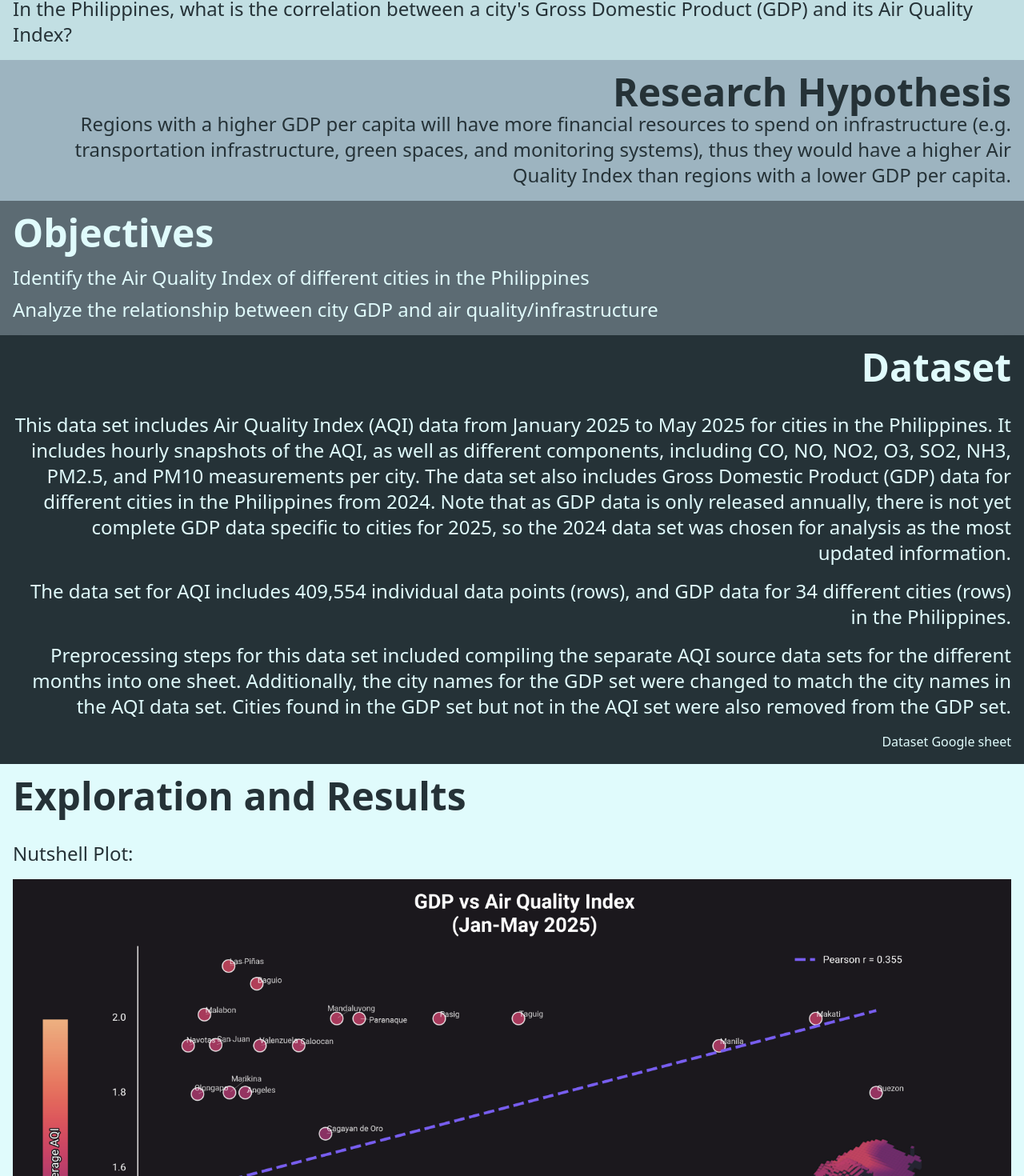
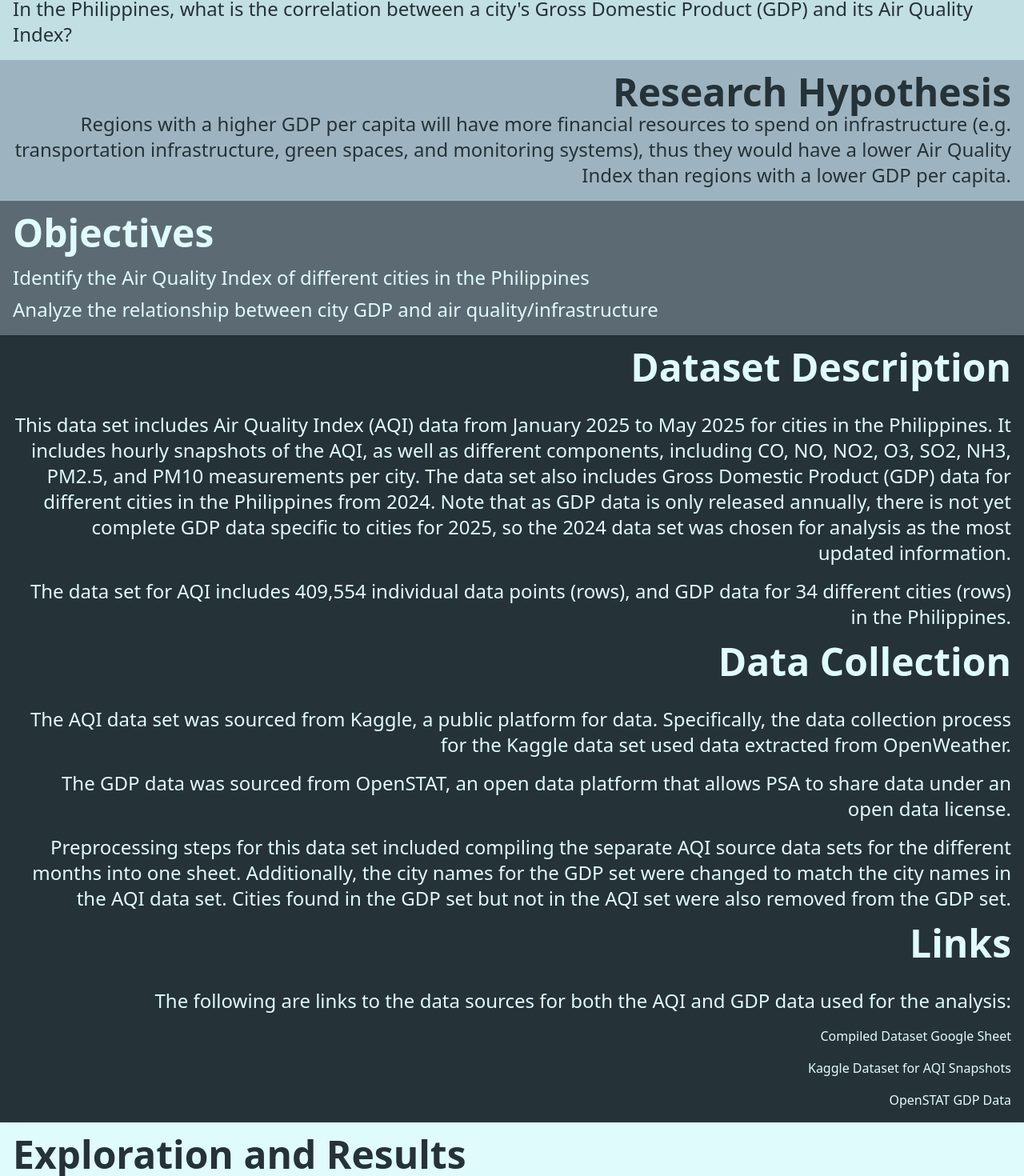
Before and after one commit to mcjefdreal/michair-jurban, a SvelteKit app: page / in a window 1280 px wide. Shown: the part 729-2199 px from the top of the page at 80% size. Built offline with nearby package versions, Linux system fonts and the light colour scheme.

Commit message:
feat: add more details to description for data collection

```diff
--- a/src/routes/+page.svelte
+++ b/src/routes/+page.svelte
@@ -22,7 +22,7 @@
     <div class="z-20 text-jet-black text-left shadow-lg bg-light-blue p-4">
         <h1 class="font-bold text-5xl mb-4">Research Questions</h1>
         <div class="flex flex-col gap-2">
-            <p class="text-2xl">What are the Air Quality Indices and air pollutant counts of the different cities in the Philippines from January to May of 2025?</p>
+            <p class="text-2xl">How do Air Quality Indices and pollutant concentrations vary across cities in the Philippines from January to May 2025?</p>
             <p class="text-2xl">In the Philippines, what is the correlation between a city's Gross Domestic Product (GDP) and its Air Quality Index?</p>
         </div>
     </div>
@@ -33,7 +33,7 @@
         <p class="text-2xl">
             Regions with a higher GDP per capita will have more financial resources to spend on infrastructure
             (e.g. transportation infrastructure, green spaces, and monitoring systems),
-            thus they would have a higher Air Quality Index than regions with a lower GDP per capita.
+            thus they would have a lower Air Quality Index than regions with a lower GDP per capita.
         </p>
     </div>
 
@@ -47,7 +47,7 @@
     </div>
 
     <div class="z-20 text-right text-light-cyan flex flex-col gap-4 text-center shadow-lg bg-jet-black p-4">
-        <h1 class="font-bold text-5xl mb-4">Dataset</h1>
+        <h1 class="font-bold text-5xl mb-4">Dataset Description</h1>
         <p class="text-2xl">
             This data set includes Air Quality Index (AQI) data from January 2025 to May 2025 for cities in the Philippines.
             It includes hourly snapshots of the AQI, as well as different components, including CO, NO, NO2, O3, SO2, NH3, PM2.5,
@@ -58,12 +58,28 @@
         <p class="text-2xl">
             The data set for AQI includes 409,554 individual data points (rows), and GDP data for 34 different cities (rows) in the Philippines.
         </p>
+
+        <h1 class="font-bold text-5xl mb-4">Data Collection</h1>
+        <p class="text-2xl">
+            The AQI data set was sourced from Kaggle, a public platform for data. Specifically, the data collection process for the Kaggle data set
+            used data extracted from <a href="https://openweathermap.org/">OpenWeather</a>.
+        </p>
+        <p class="text-2xl">
+            The GDP data was sourced from OpenSTAT, an open data platform that allows PSA to share data under an open data license.
+        </p>
         <p class="text-2xl">
             Preprocessing steps for this data set included compiling the separate AQI source data sets for the different months into one sheet.
             Additionally, the city names for the GDP set were changed to match the city names in the AQI data set. Cities found in the GDP set
             but not in the AQI set were also removed from the GDP set.
         </p>
-        <a href="https://docs.google.com/spreadsheets/d/1_RwuhXFlo51kelxt1T5t7qZmq8JKDoqIQpRssywSPFs/edit?gid=0#gid=0">Dataset Google sheet</a>
+
+        <h1 class="font-bold text-5xl mb-4">Links</h1>
+        <p class="text-2xl">
+            The following are links to the data sources for both the AQI and GDP data used for the analysis:
+        </p>
+        <a href="https://docs.google.com/spreadsheets/d/1_RwuhXFlo51kelxt1T5t7qZmq8JKDoqIQpRssywSPFs/edit?gid=0#gid=0">Compiled Dataset Google Sheet</a>
+        <a href="https://www.kaggle.com/datasets/bwandowando/philippine-cities-air-quality-index-data-2026">Kaggle Dataset for AQI Snapshots</a>
+        <a href="https://openstat.psa.gov.ph/Database/Gross-Regional-Domestic-Product">OpenSTAT GDP Data</a>
     </div>
 
     <div class="z-20 text-left text-jet-black flex flex-col gap-4 text-center shadow-lg bg-light-cyan p-4">
```
